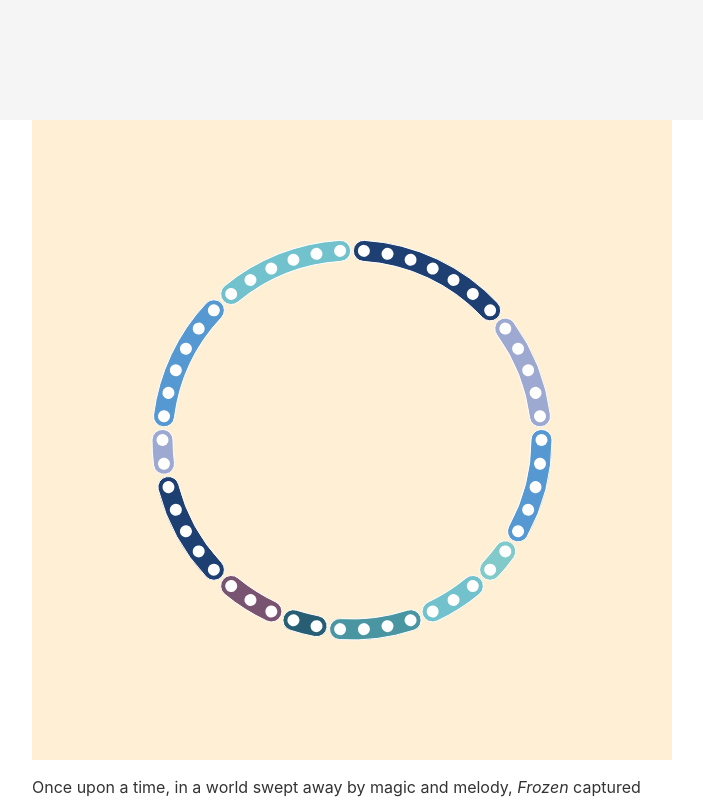
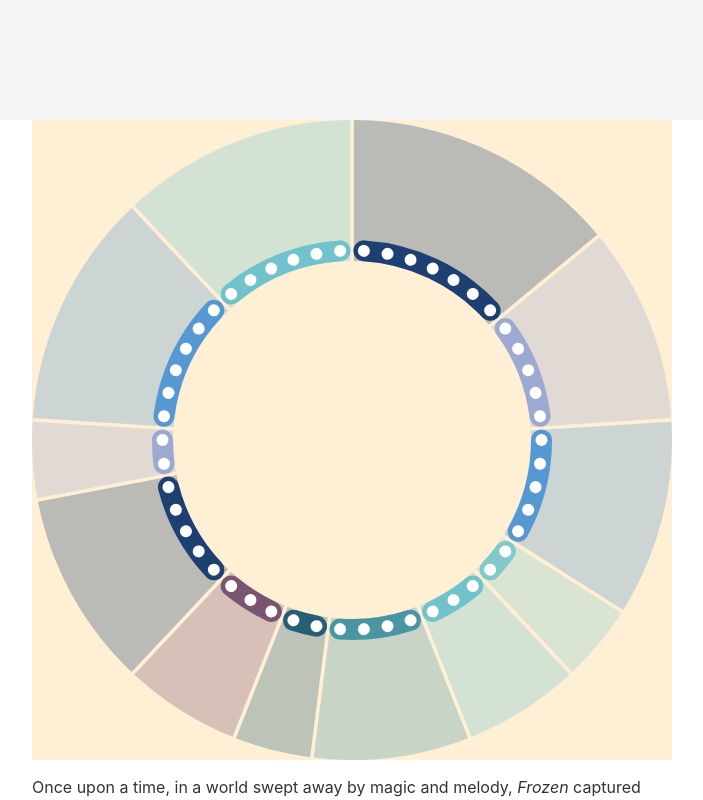
Before and after one commit to officeofjane/diana-frost-january, a SvelteKit app: page / in a window 1280 px wide. Shown: the part 680-1480 px from the top of the page, without its empty margins (288-991 px from the left). Built offline with nearby package versions, Linux system fonts and the light colour scheme.

Commit message:
set up highlight arcs

```diff
--- a/src/components/Wheel.svelte
+++ b/src/components/Wheel.svelte
@@ -28,6 +28,14 @@
     return d;
   });
 
+  const highlightArc = $derived.by(() => {
+    const d = arc()
+      .innerRadius(innerRadius)
+      .outerRadius(width/2)
+      .padAngle(0.01)
+    return d;
+  });
+
   const wheelPie = pie()
     .sort(null)
     .value((d) => d.count);
@@ -42,9 +50,9 @@
       <stop offset="10%" stop-color="gold" />
       <stop offset="95%" stop-color="red" />
     </radialGradient>
-    <mask id="mask">
-      <rect x="0" y="0" width={width} height={height} fill="url(#gradient)" />
-    </mask>
+    <clipPath id="highlight-clip">
+      <!-- highlight arcs defined here within each loop -->
+    </clipPath>
   </defs>
 
   <g
@@ -52,9 +60,13 @@
     transform="translate({width/2}, {height/2})"
   >
     {#each wheelData as slice}
-      <path
+      <path class="highlight-arc"
+        d={highlightArc(slice)}
+        fill={colours[slice.data.category]}
+        fill-opacity="0.3"
+      />
+      <path class="arc"
         d={wheelArc(slice)}
-        stroke="white"
         fill={colours[slice.data.category]}
       />
     {/each}
```
